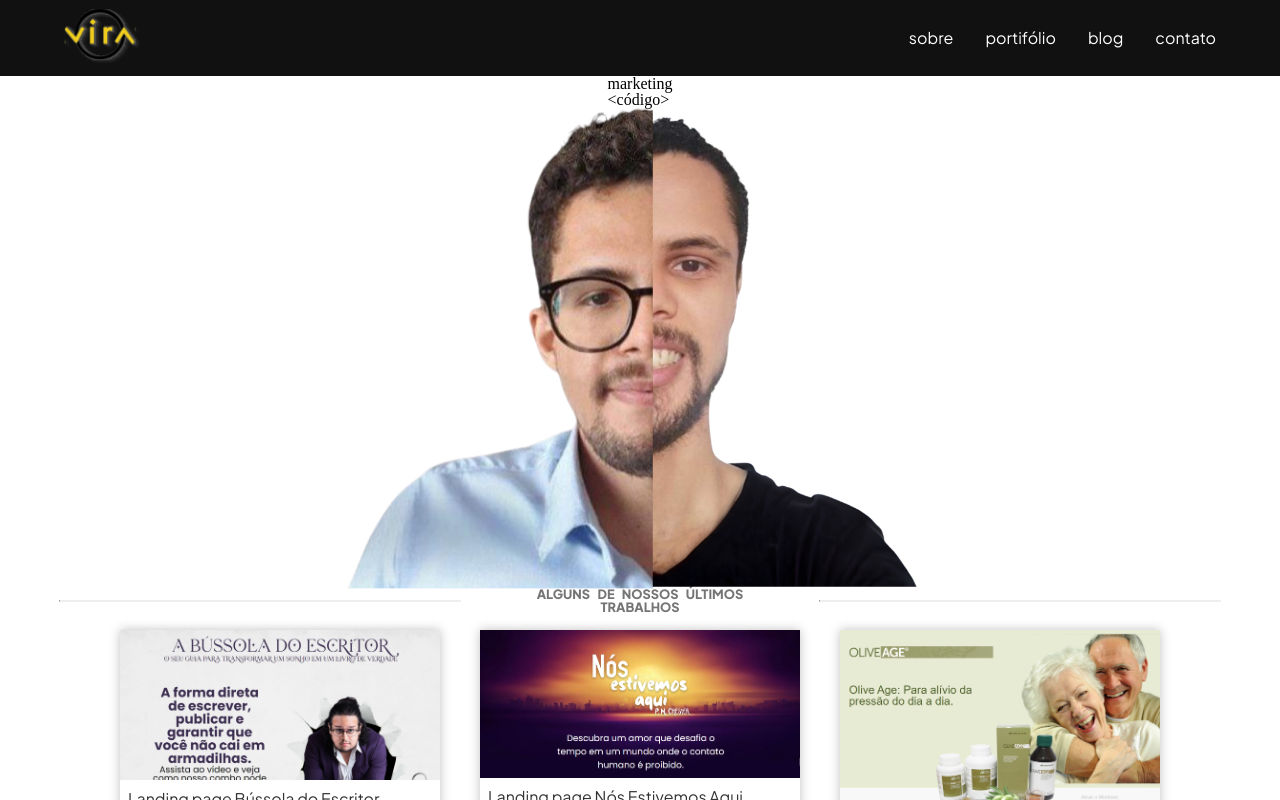
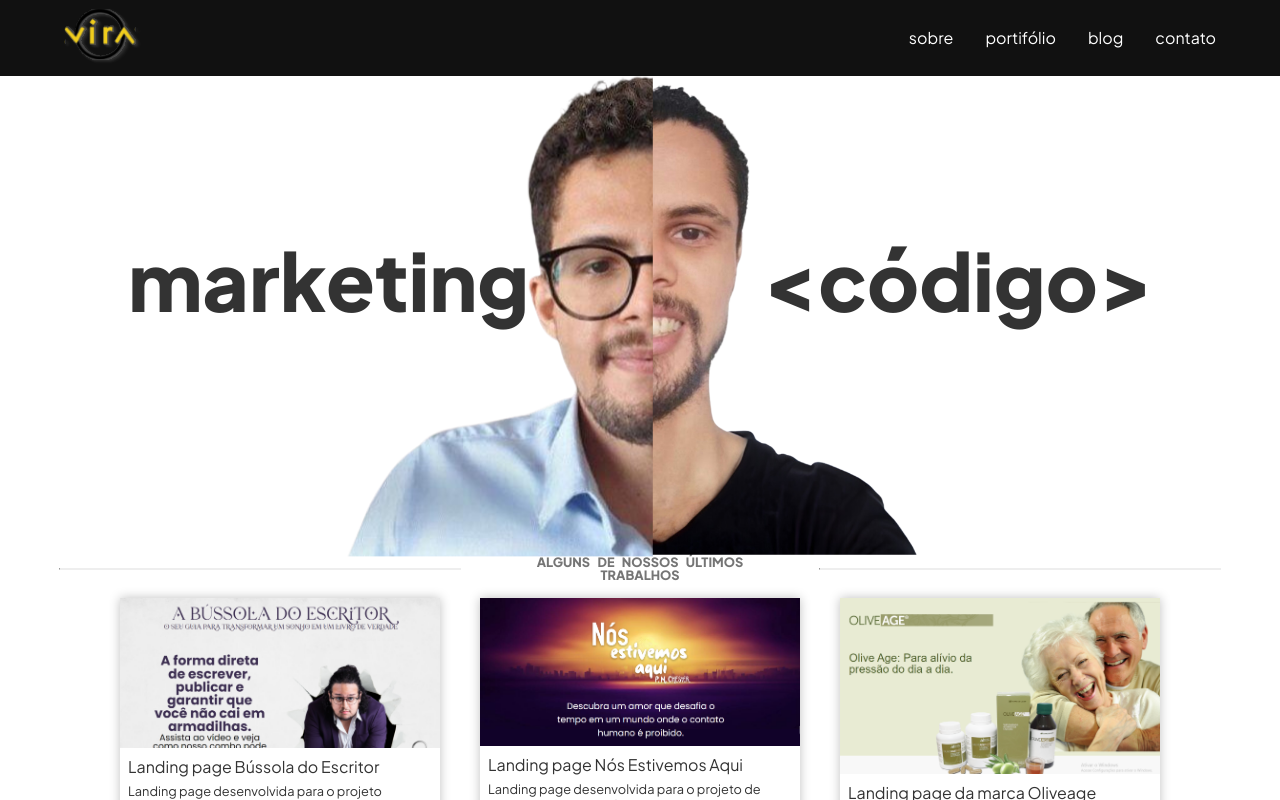
Before and after one commit to vcspc/site, a Next.js app in the folder site-vira/: page / in a window 1280 px wide. Shown: the top 800 px of the page. Built offline with nearby package versions, Linux system fonts and the light colour scheme.

Commit message:
Estilização do texto

```diff
--- a/site-vira/styles/Slider2.module.scss
+++ b/site-vira/styles/Slider2.module.scss
@@ -1,3 +1,33 @@
+@import 'variaveis';
+@import 'mixins';
+
+
+.containerTexto {
+  display: flex;
+  flex-direction: row;
+  align-items: center;
+  justify-content: space-between;
+  width: 80%;
+  position: absolute;
+  top: 15em;
+
+
+  .textoMark {
+
+    @include texto-destaque ($fonte-gigante, $cor-texto);
+    transition: opacity 1.5s ease;
+
+  }
+
+  .textoDev {
+
+    @include texto-destaque ($fonte-gigante, $cor-texto);
+    transition: opacity 1.5s ease;
+
+  }
+
+}
+
 .faceContainer {
   position: relative;
     width: 50%; /* Defina para a largura desejada */
```
